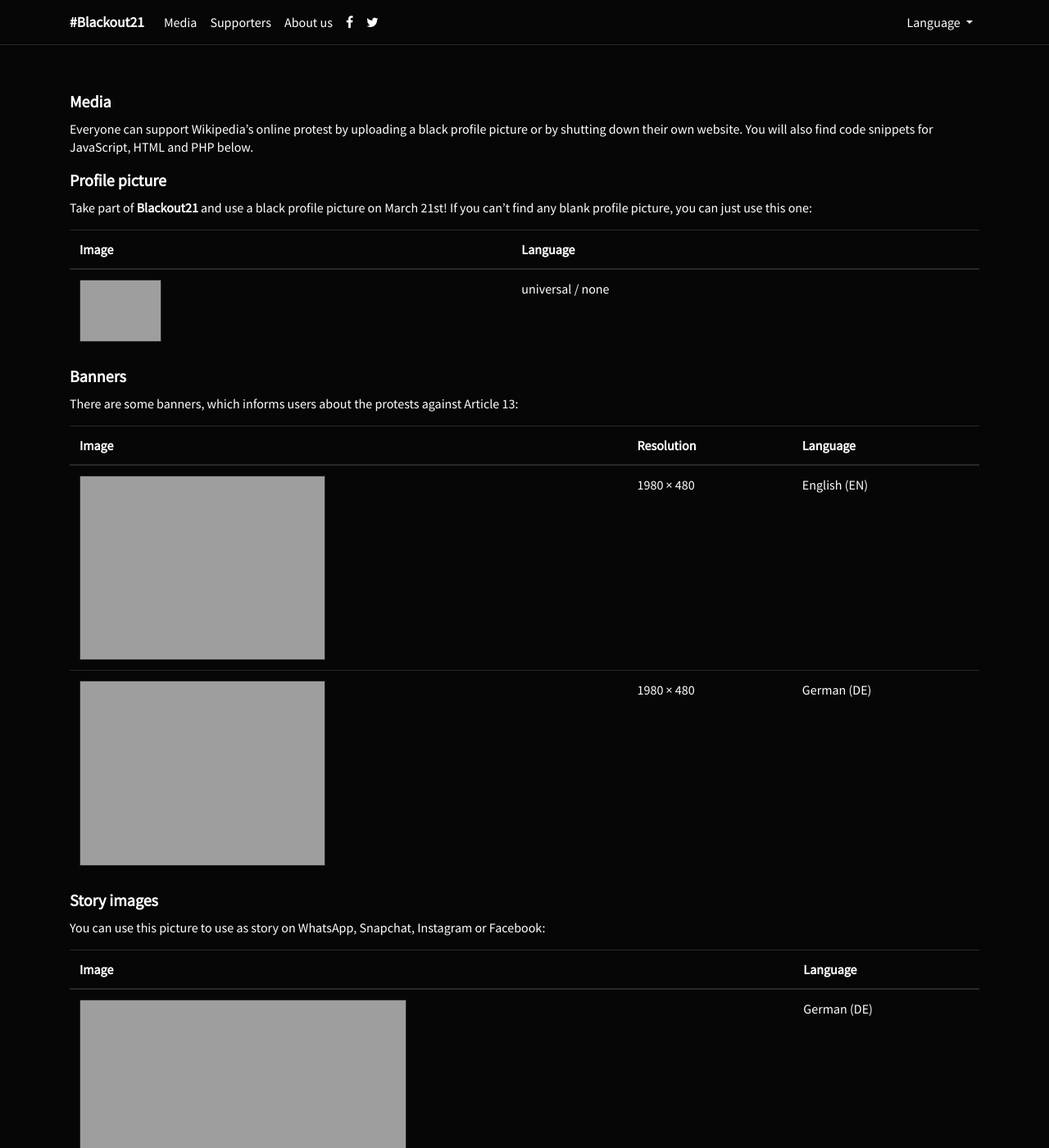
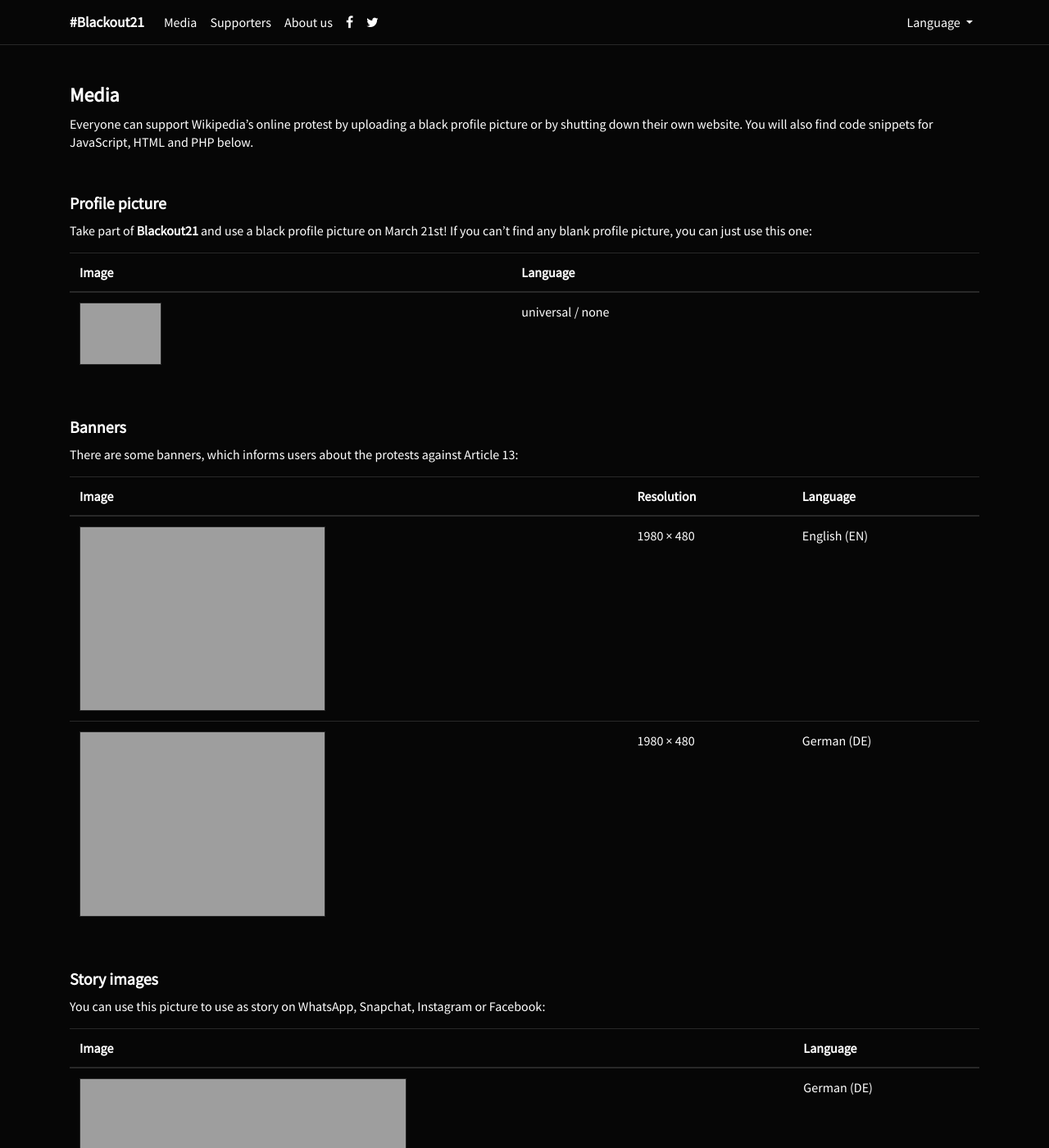
Before and after one commit to blackout21/blackout21.github.io, a Jekyll site: the page built from en/media.md, in a window 1280 px wide and 1400 px high. Shown: the whole window at 82% size. Built offline with Jekyll 4.4.1, drawn with Linux system fonts in a browser that asks for light colours; nearby versions of some CDN libraries; our own code applies the rules of GitHub Pages for plain Markdown files; a script that is not in the unit is left out.

Commit message:
styling: fixes headlines, again

```diff
--- a/_sass/app.scss
+++ b/_sass/app.scss
@@ -31,10 +31,17 @@ h2 {
   line-height: 32px;
 }
 
-h2, h3, h4 {
-  margin-top: 10px;
+h3 {
+  margin-top: 50px;
   font-size: 20px;
   line-height: 28px;
+  font-weight: 600;
+}
+
+h4 {
+  margin-top: 50px;
+  font-size: 16px;
+  line-height: 22px;
   font-weight: 600;
 }
 
```
